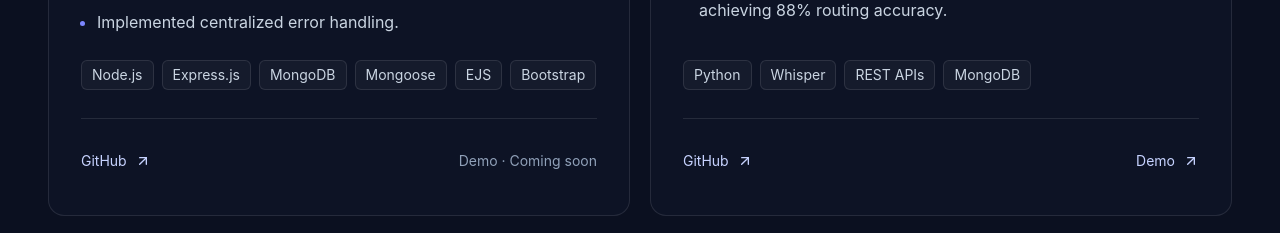
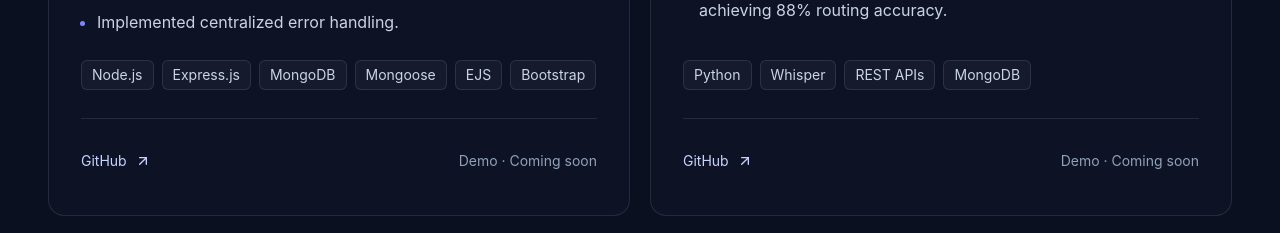
Before and after one commit to adithyadiwanad-sudo/adithya-portfolio, a React (Vite) app: page / in a window 1280 px wide. Shown: the part 1420-1653 px from the top of the page. Built offline with nearby package versions, Linux system fonts and the light colour scheme.

Commit message:
Project - SpeakLog AI demo updates

```diff
--- a/src/data.js
+++ b/src/data.js
@@ -72,7 +72,8 @@ export const projects = [
       "Integrated end-to-end Whisper transcription and field extraction, achieving 88% routing accuracy."
     ],
     "github": "https://github.com/adithyadiwanad-sudo/plan2field-ai",
-    "demo": "https://plan2field-ai-4yswnzrrobajvssvdvyadk.streamlit.app/",
+    "demo": null,
+    // "demo": "https://plan2field-ai-4yswnzrrobajvssvdvyadk.streamlit.app/",
     "icon": "audio"
   },
   {
```
